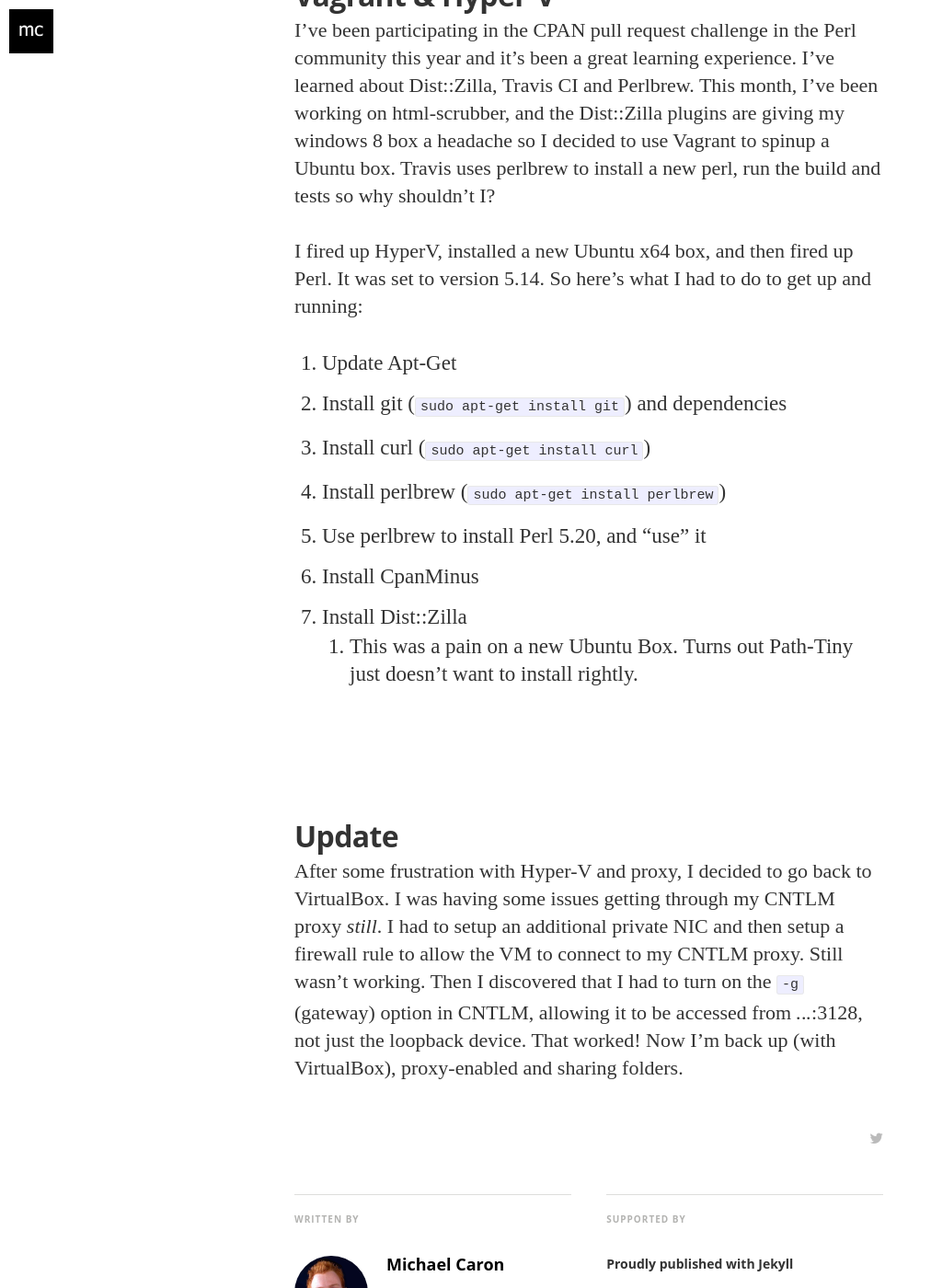
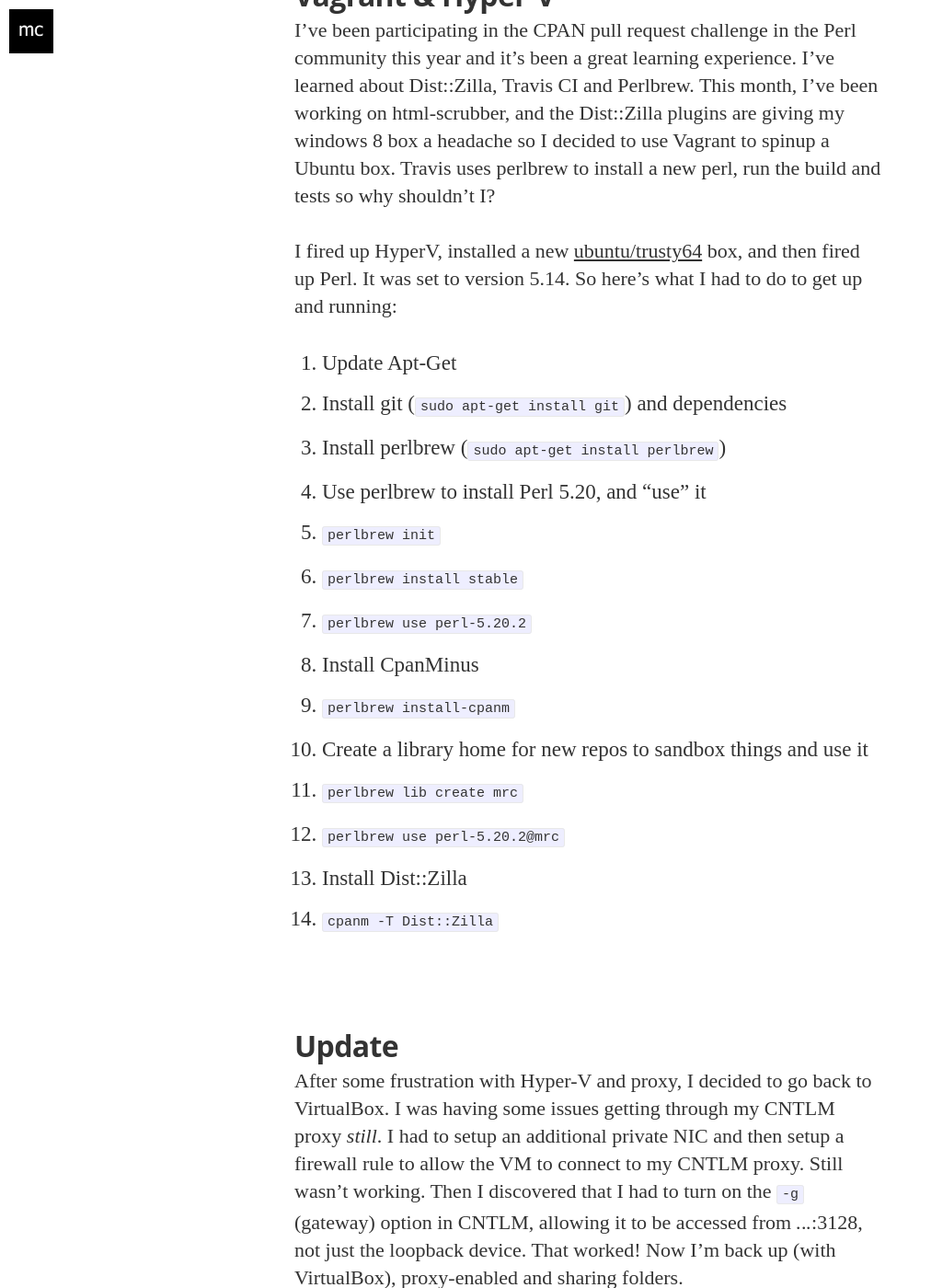
Before and after one commit to mrcaron/mrcaron.github.com, a Jekyll site: the page built from _posts/2015-03-06-Perl-CPAN-Pull-Request.md, in a window 1280 px wide and 1400 px high, scrolled down 354 px. Shown: the whole window at 92% size, without its empty margins (0-1012 px from the left). Built offline with Jekyll 4.4.1, drawn with Linux system fonts in a browser that asks for light colours; nearby versions of some CDN libraries; some web fonts are replaced; Markdown is read by kramdown in place of the engine named in the settings.

Commit message:
Updated setup steps
I found that after I actually knew how to use perlbrew, things went much smoother.

```diff
--- a/_posts/2015-03-06-Perl-CPAN-Pull-Request.md
+++ b/_posts/2015-03-06-Perl-CPAN-Pull-Request.md
@@ -6,16 +6,22 @@ title: "Vagrant & Hyper-V"
 # Vagrant & Hyper-V
 I've been participating in the CPAN pull request challenge in the Perl community this year and it's been a great learning experience. I've learned about Dist::Zilla, Travis CI and Perlbrew. This month, I've been working on html-scrubber, and the Dist::Zilla plugins are giving my windows 8 box a headache so I decided to use Vagrant to spinup a Ubuntu box. Travis uses perlbrew to install a new perl, run the build and tests so why shouldn't I?
 
-I fired up HyperV, installed a new Ubuntu x64 box, and then fired up Perl. It was set to version 5.14. So here's what I had to do to get up and running:
+I fired up HyperV, installed a new [ubuntu/trusty64](https://vagrantcloud.com/ubuntu/boxes/trusty64) box, and then fired up Perl. It was set to version 5.14. So here's what I had to do to get up and running:
 
 1. Update Apt-Get
 2. Install git (`sudo apt-get install git`) and dependencies
-3. Install curl (`sudo apt-get install curl`)
 4. Install perlbrew (`sudo apt-get install perlbrew`)
 5. Use perlbrew to install Perl 5.20, and "use" it
+  1. `perlbrew init`
+  2. `perlbrew install stable`
+  3. `perlbrew use perl-5.20.2`
 6. Install CpanMinus
+  1. `perlbrew install-cpanm`
+7. Create a library home for new repos to sandbox things and use it
+  1. `perlbrew lib create mrc`
+  2. `perlbrew use perl-5.20.2@mrc`
 7. Install Dist::Zilla
-  * This was a pain on a new Ubuntu Box. Turns out Path-Tiny just doesn't want to install rightly.
+  1. `cpanm -T Dist::Zilla`
 
 ## Update
 After some frustration with Hyper-V and proxy, I decided to go back to VirtualBox. I was having some issues getting through my CNTLM proxy _still_. I had to setup an additional private NIC and then setup a firewall rule to allow the VM to connect to my CNTLM proxy. Still wasn't working. Then I discovered that I had to turn on the `-g` (gateway) option in CNTLM, allowing it to be accessed from *.*.*.*:3128, not just the loopback device. That worked! Now I'm back up (with VirtualBox), proxy-enabled and sharing folders.
```
